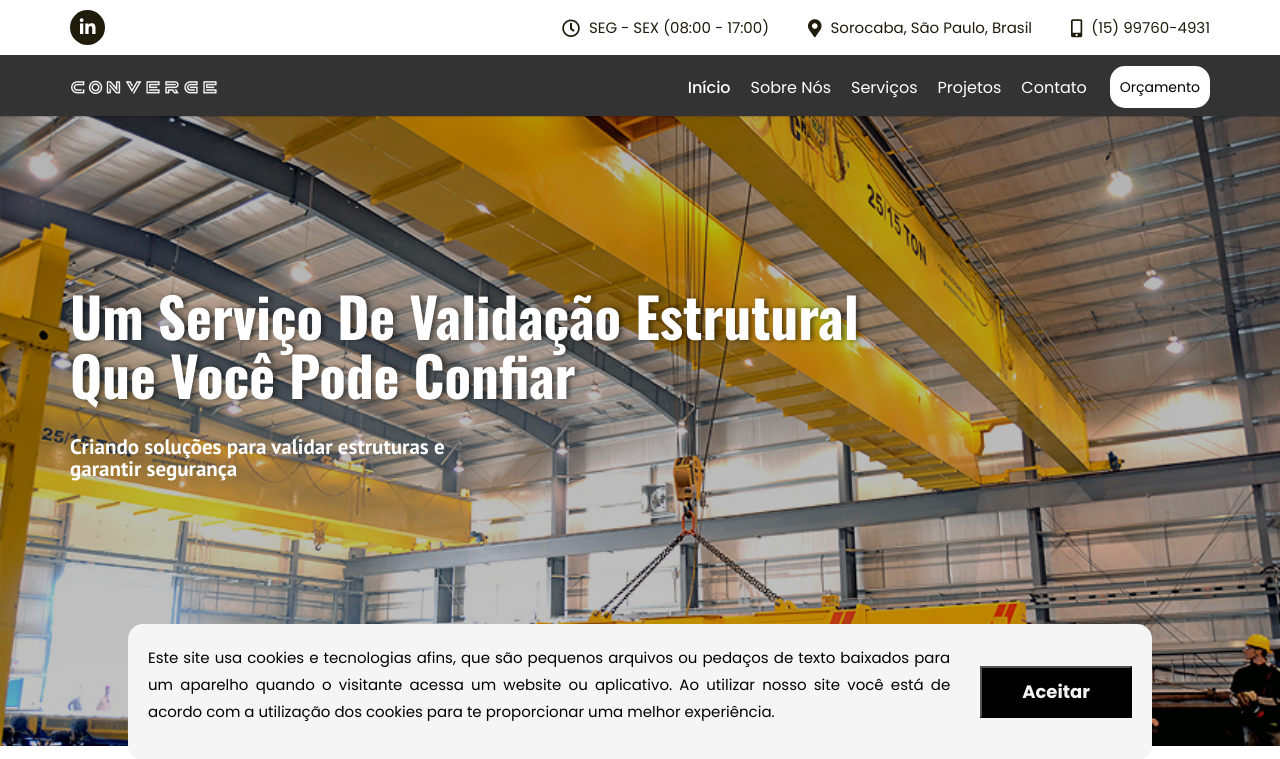
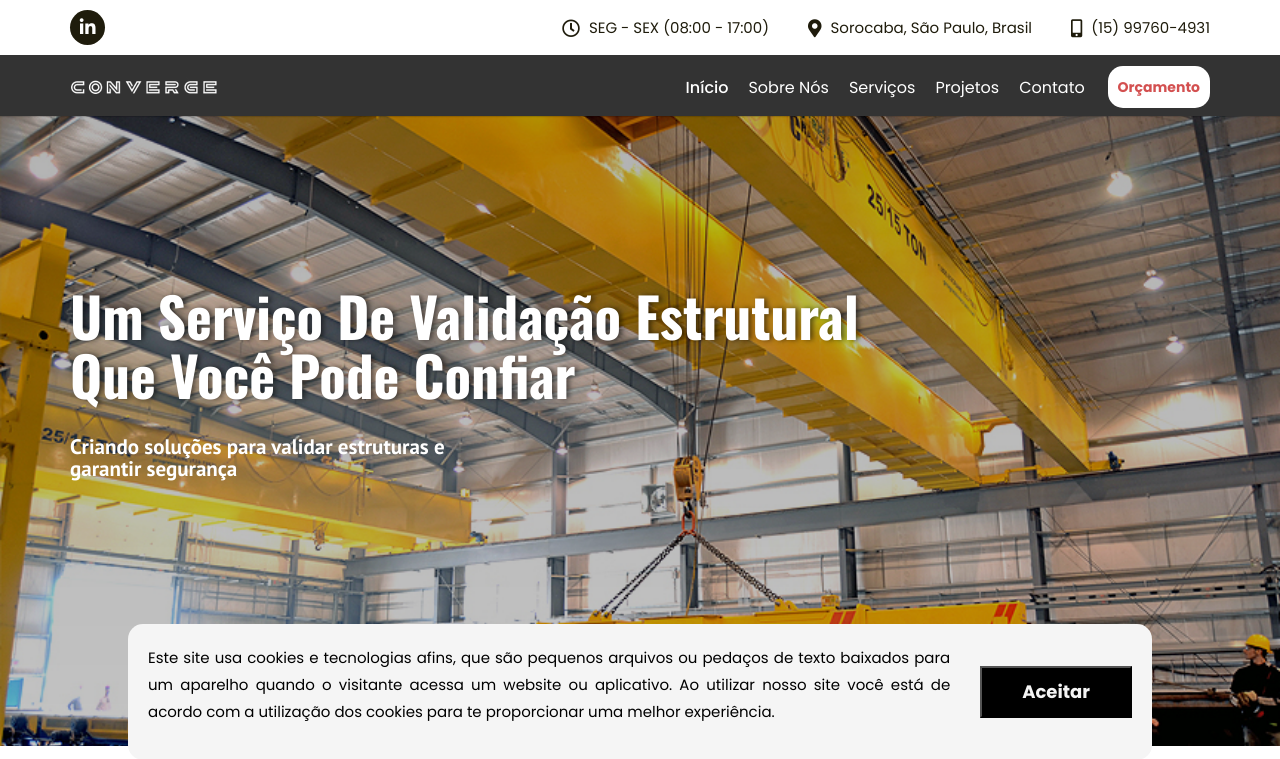
Before and after one commit to GitHubDoLeoz/Converging, a PHP site: page /index.html in a window 1280 px wide. Shown: the top 759 px of the page. Run offline with PHP 8.4, Linux system fonts and the light colour scheme; some libraries are stand-ins or nearby versions.

Commit message:
Botão de orçamento vermelho

```diff
--- a/css/custom.css
+++ b/css/custom.css
@@ -753,7 +753,8 @@ dialog::backdrop {
 
 .appoint-btn {
     background: #fff;
-    color: #000;
+    color: #c41616bf;
+    font-weight: bold;
     font-size: 14px;
     border-radius: 15px;
     padding: 10px 10px;
```
Also changed, not shown: index.html (+2 -4 lines).
